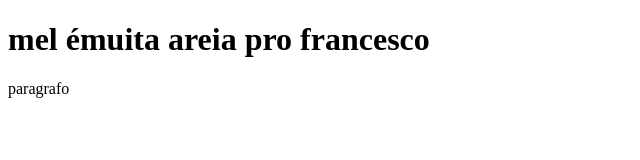
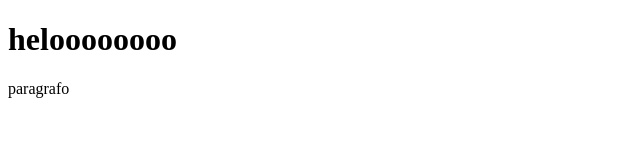
Before and after one commit to JhullyBaiuk/2D.jhully, a plain HTML site: page index.html in a window 1280 px wide. Shown: the whole page, without its empty margins (0-640 px from the left). Drawn offline with Linux system fonts and the light colour scheme.

Commit message:
helooooo

```diff
--- a/index.html
+++ b/index.html
@@ -6,7 +6,7 @@
     <title>Document</title>
 </head>
 <body>
-    <h1>mel émuita areia pro francesco</h1>
+    <h1> heloooooooo </h1>
     <p>paragrafo</p>
 </body>
 </html>
```
